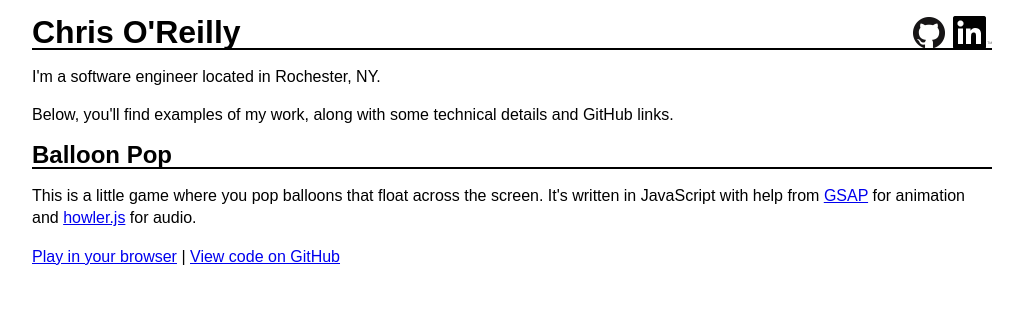
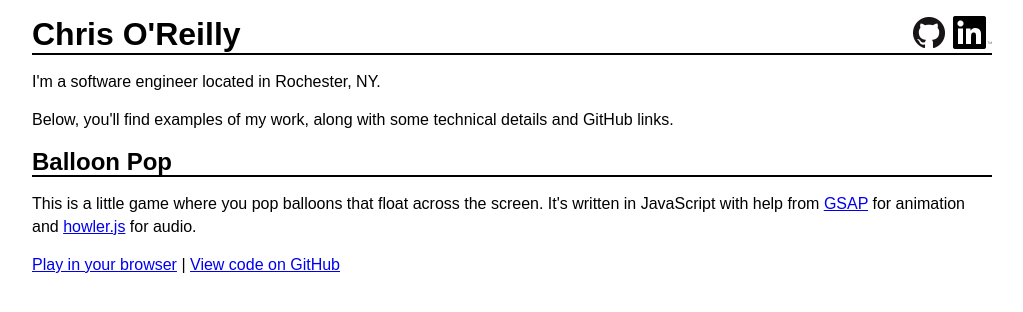
Before and after one commit to chris-oreilly/chris-oreilly, a website: page src/index.html in a window 1280 px wide. Shown: the whole page, without its empty margins (128-1151 px from the left). Drawn offline with Linux system fonts and the light colour scheme.

Commit message:
Tweak heading style

```diff
--- a/src/index.css
+++ b/src/index.css
@@ -7,7 +7,7 @@ body {
 }
 
 h1, h2 {
-  line-height: 1.0;
+  line-height: 1.15;
   margin: 0;
   border-bottom: 2px solid black;
 }
@@ -19,6 +19,5 @@ h1, h2 {
   text-decoration: none;
 }
 .social img {
-  vertical-align: middle;
   margin-left: 0.2em;
 }
```
